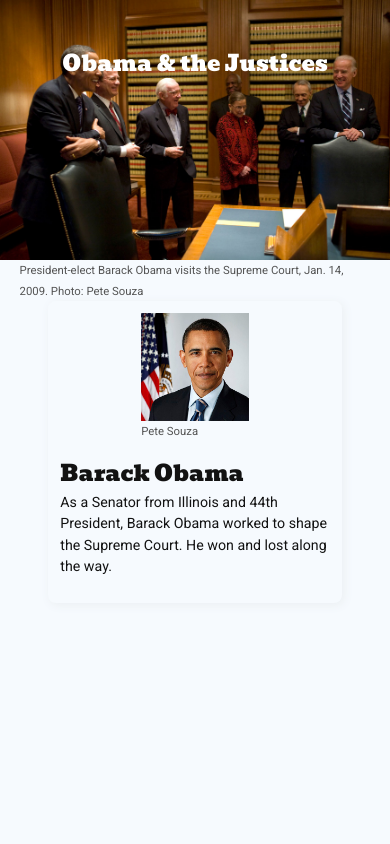
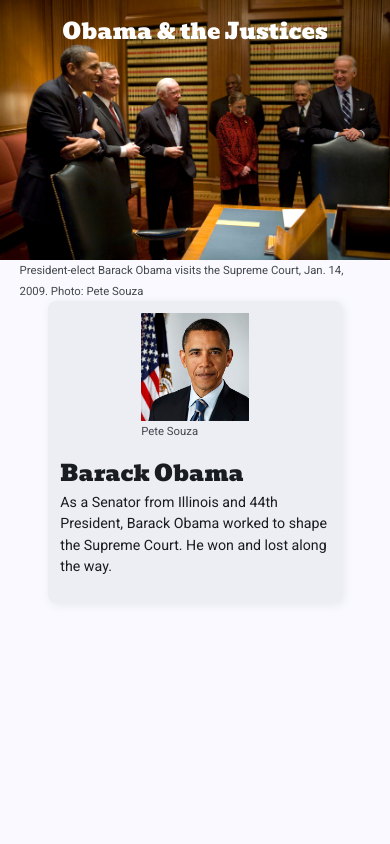
Before and after one commit to seankelliher/obama-scotus, a Vue app: page / in a window 390 px wide. Shown: the top 844 px of the page. Built offline with nearby package versions, Linux system fonts and the light colour scheme.

Commit message:
Modify colors. Add media queries for full-width-title class.

```diff
--- a/src/style.css
+++ b/src/style.css
@@ -10,7 +10,7 @@
 body {
     margin-top: 0;
     margin-bottom: 0;
-    background: #f6fafe;
+    background: #f9f9ff; /* surface */
 }
 
 img {
@@ -42,7 +42,6 @@ img {
 
 figure.full-width {
     width: 100vw;
-    /* height: 100vh; */
     margin: 0;
     padding: 0;
     position: relative;
@@ -59,7 +58,25 @@ figure.full-width {
     position: absolute;
     top: 2em;
     text-align: center;
-    z-index: 999;
+    z-index: 1;
+}
+
+@media (min-width: 300px) and (max-width: 599px) {
+    .full-width-title {
+        top: 0;
+    }
+}
+
+@media (min-width: 600px) and (max-width: 899px) {
+    .full-width-title {
+        top: 1em;
+    }
+}
+
+@media (min-width: 900px) {
+    .full-width-title {
+        top: 2em;
+    }
 }
 
 .full-width-img {
@@ -80,15 +97,15 @@ section {
     flex-flow: row wrap;
     justify-content: center;
     align-items: flex-start;
-    z-index: 999;
+    z-index: 1;
 }
 
 .content-box {
     margin: 0;
     padding: 0.75em;
-    background: #f6fafe;
+    background: #ededf4; /* surface container  */
     border-radius: 8px;
-    filter: drop-shadow(2px 2px 4px #ebeff2);
+    filter: drop-shadow(2px 2px 4px #e7e8ee); /* surface container high */
     flex: initial;
     display: flex;
     flex-flow: row wrap;
@@ -119,13 +136,13 @@ figure.portrait {
     padding: 6px;
     position: absolute;
     bottom: 6px;
-    right: 6px;
+    left: 6px;
     cursor: pointer;
     opacity: 0;
 }
 
 .replay-icon:hover {
-    background: #eee;
+    background: #d9d9e0; /* surface dim */
 }
 
 .fade {
@@ -138,7 +155,7 @@ figure.portrait {
     }
 
     100% {
-        opacity: 100%;
+        opacity: 1;
     }
 }
 
@@ -210,11 +227,11 @@ figure.portrait {
 
     .full-width-caption {
         padding: 0.5em 0.75em;
-        background: #f6fafe;
+        background: #f9f9ff; /* surface */
         position: absolute;
         bottom: 2em;
         display: inline-block;
-        z-index: 999;
+        z-index: 1;
     }
 
     section {
@@ -238,7 +255,7 @@ figure.portrait {
 
 /* FONTS */
 h1 {
-    font-family: "Bevan", serif;
+    font-family: Bevan, serif;
     font-weight: 400;
     font-style: normal;
     font-size: var(--fs2);
@@ -247,17 +264,17 @@ h1 {
 }
 
 h2 {
-    font-family: "Bevan", serif;
+    font-family: Bevan, serif;
     font-weight: 400;
     font-style: normal;
     font-size: var(--fs2);
     line-height: 1.2;
     margin-bottom: 0.25em;
-    color: #121212;
+    color: #191c20; /* on surface */
 }
 
 p {
-    font-family: "Roboto", serif;
+    font-family: Roboto, serif;
     font-optical-sizing: auto;
     font-weight: 400; /* 100 - 900 */
     font-style: normal;
@@ -265,16 +282,16 @@ p {
     font-size: var(--fs0);
     line-height: 1.5;
     margin-top: 0.25em;
-    color: #121212;
+    color: #191c20; /* on surface */
 }
 
 figcaption {
-    font-family: "Roboto", serif;
+    font-family: Roboto, serif;
     font-optical-sizing: auto;
     font-weight: 400; /* 100 - 900 */
     font-style: normal;
     font-variation-settings: "wdth" 100;
     font-size: var(--fs-1);
     line-height: 1.8;
-    color: #545454;
+    color: #43474e; /* on surface variant */
 }
```
